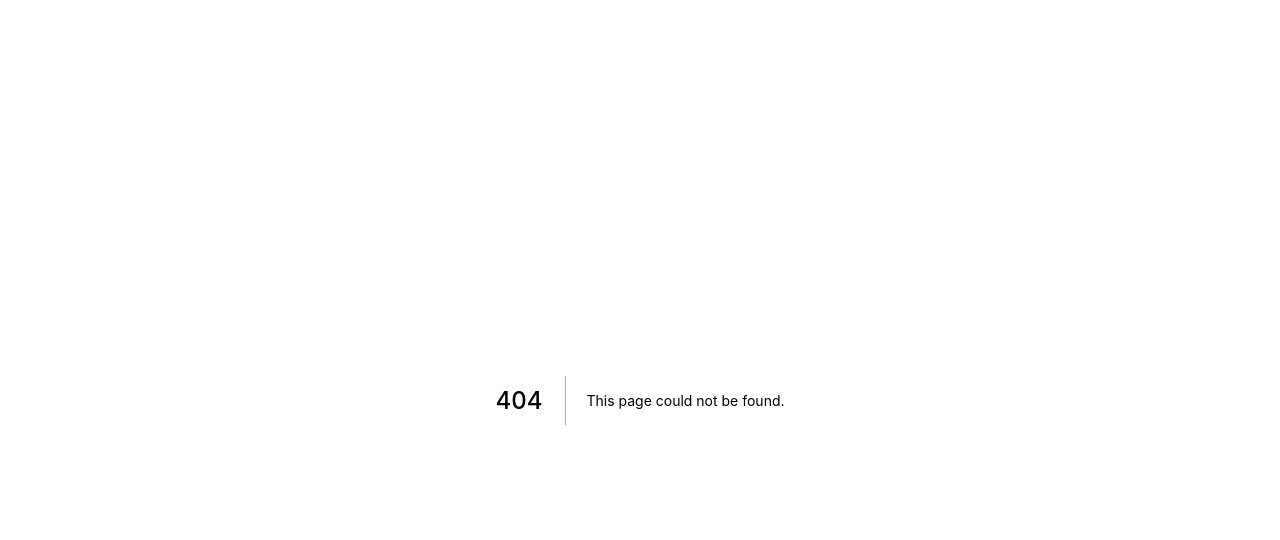
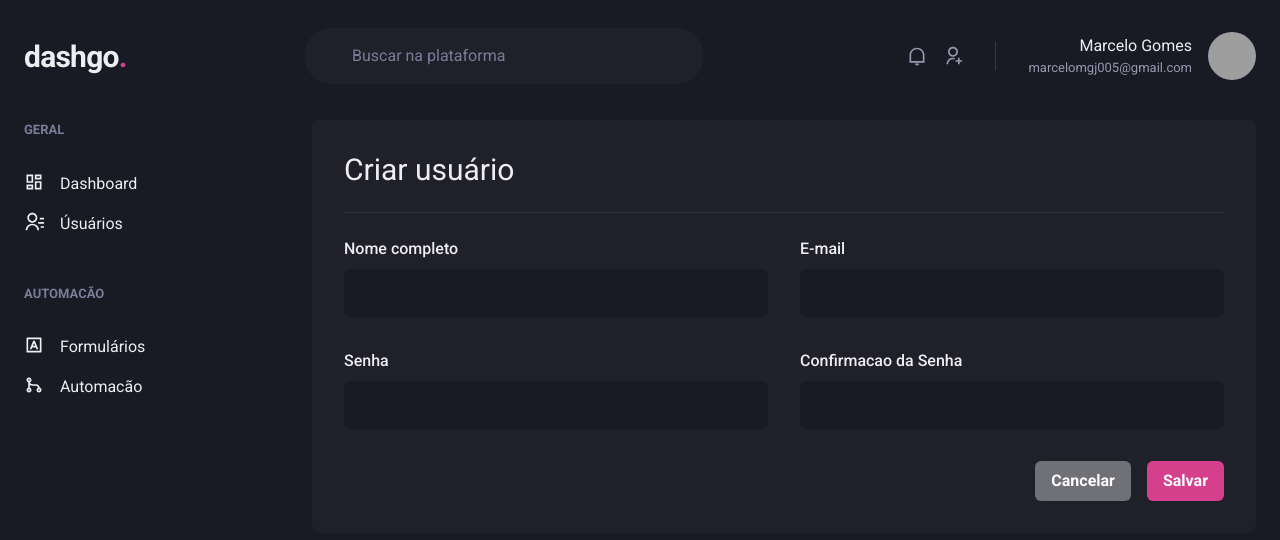
Before and after one commit to marcelo-gomj/dashgo, a Next.js app: page /users/create in a window 1280 px wide. Before the commit this address had no page. Shown: the top 540 px of the page. Built offline with nearby package versions, Linux system fonts and the light colour scheme; grey boxes are pictures that could not be loaded.

Commit message:
add create content

```diff
--- /dev/null
+++ b/src/pages/users/create.tsx
@@ -0,0 +1,65 @@
+import { Box, Button, Divider, Flex, Heading, HStack, SimpleGrid, VStack } from '@chakra-ui/react';
+import { Header } from '../../components/Header';
+import { Sidebar } from '../../components/Sidebar';
+import { Input } from "../../components/Form";
+
+    export default function UserList(){
+        return (
+            <Box>
+                <Header />
+
+                <Flex
+                    w="100%"
+                    my="6"
+                    maxWidth={1480}
+                    mx="auto"
+                    px="6"
+                >
+
+                    <Sidebar />
+
+                    <Box
+                        flex="1"
+                        borderRadius={8}
+                        bg="gray.800"
+                        p="8"
+                    >
+                        <Heading
+                            size="lg"
+                            fontWeight="normal"
+                        >
+                            Criar usuário
+                        </Heading>
+
+                        <Divider my="6" borderColor="gray.700"/>
+
+                        <VStack spacing="8">
+                            <SimpleGrid
+                                minChildWidth="240px"
+                                spacing="8"
+                                w="100%"
+                            >
+                                <Input name="name" label="Nome completo" />
+                                <Input name="email" type="email"label="E-mail" />
+                            </SimpleGrid>
+                            <SimpleGrid
+                                minChildWidth="240px"
+                                spacing="8"
+                                w="100%"
+                            >
+                                <Input name="password" type="password" label="Senha" />
+                                <Input name="password_corfimation" type="password" label="Confirmacao da Senha" />
+                            </SimpleGrid>
+                        </VStack>
+
+                        <Flex mt="8" justify="flex-end">
+                            <HStack spacing="4">
+                                <Button colorScheme="whiteAlpha">Cancelar</Button>
+                                <Button colorScheme="pink">Salvar</Button>
+                            </HStack>
+                        </Flex>
+                    </Box>
+                </Flex>
+            </Box>
+        );
+    }
```
